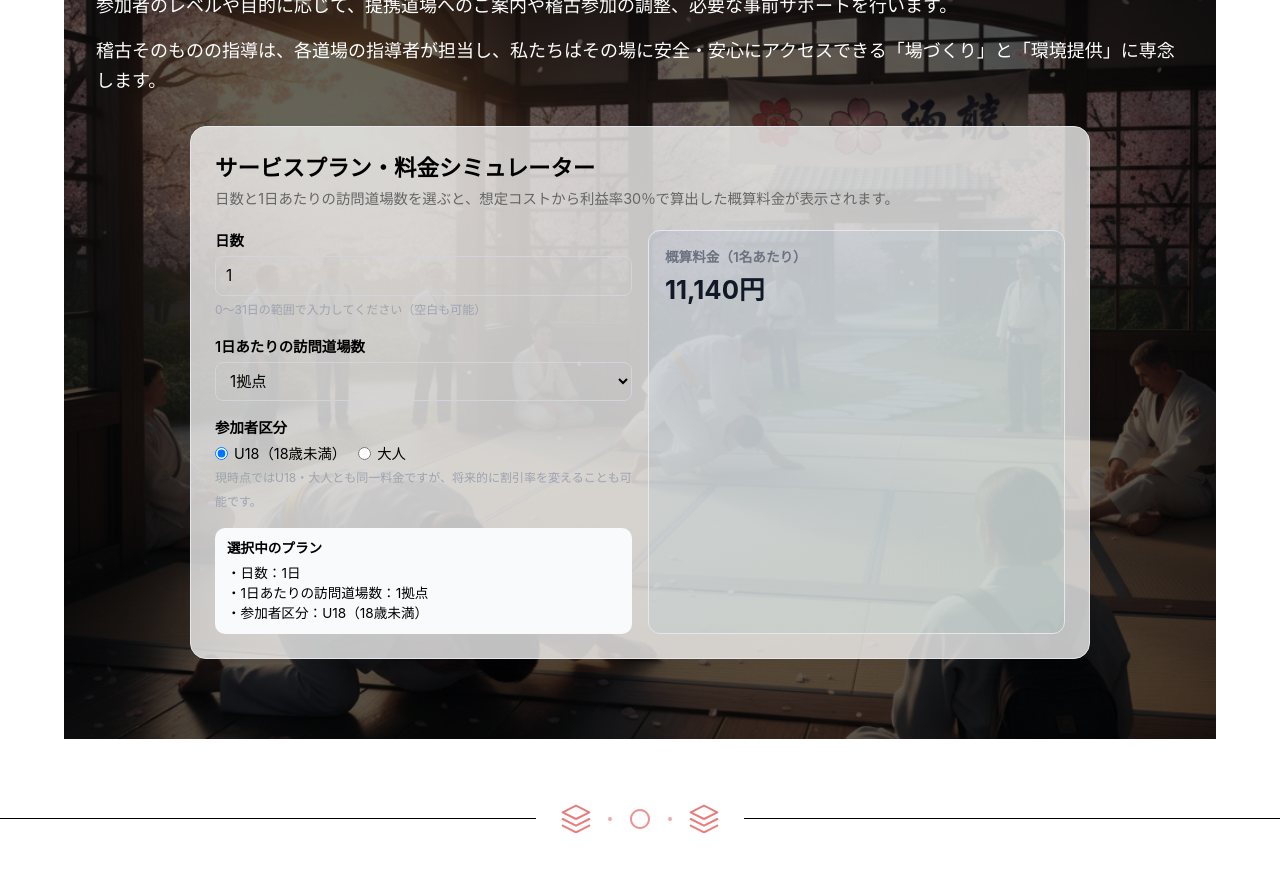
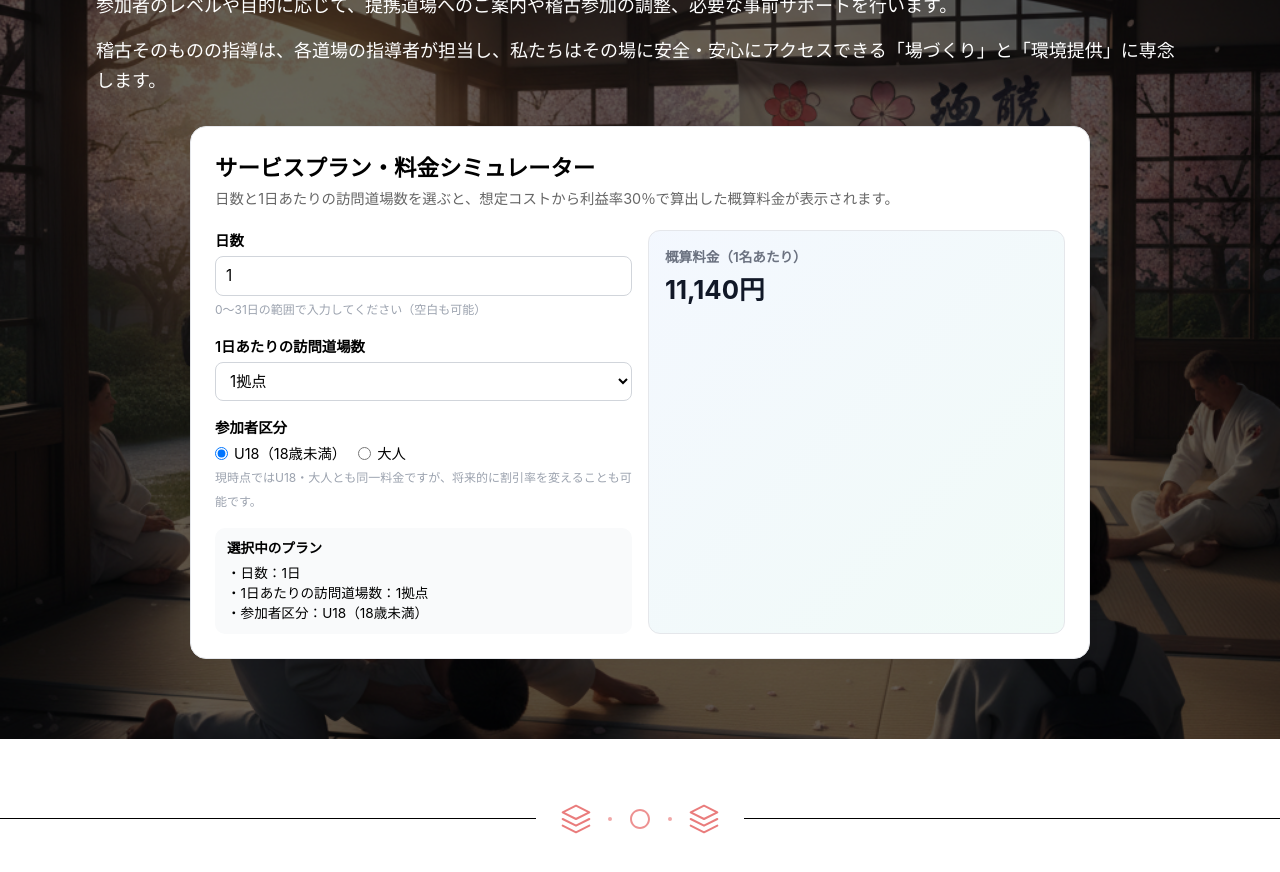
Before and after one commit to bveme23/bren_jroad, a Next.js app: page /services/judo-tourism in a window 1280 px wide. Shown: the part 540-1412 px from the top of the page. Built offline with nearby package versions, Linux system fonts and the light colour scheme.

Commit message:
calculator change

```diff
--- a/src/app/services/judo-tourism/page.tsx
+++ b/src/app/services/judo-tourism/page.tsx
@@ -22,7 +22,7 @@ export default function JudoTourismPage() {
         subtitle="日本の本物の道場で、汗をかき、礼を学び、柔道の「空気」を全身で味わう。観光では味わえない、“稽古する旅” を。"
       />
 
-      <section className="relative mx-auto max-w-6xl px-4 py-20 sm:px-6 lg:px-8">
+      <section className="relative w-full">
         {/* Background Image */}
         <div className="absolute inset-0">
           <img
@@ -36,7 +36,7 @@ export default function JudoTourismPage() {
         </div>
 
         {/* Content */}
-        <div className="relative z-10">
+        <div className="relative z-10 mx-auto max-w-6xl px-4 py-20 sm:px-6 lg:px-8">
           <div className="space-y-8">
             {/* 柔道ツーリズムについて */}
             <div>
--- a/src/components/sections/JudoPlanCalculator.tsx
+++ b/src/components/sections/JudoPlanCalculator.tsx
@@ -180,7 +180,7 @@ export function JudoPlanCalculator() {
         borderRadius: '16px',
         border: '1px solid #e5e7eb',
         boxShadow: '0 4px 12px rgba(0,0,0,0.04)',
-        backgroundColor: 'rgba(255, 255, 255, 0.75)',
+        backgroundColor: '#ffffff',
         fontFamily:
           '-apple-system, BlinkMacSystemFont, "Helvetica Neue", "Segoe UI", sans-serif',
       }}
```
